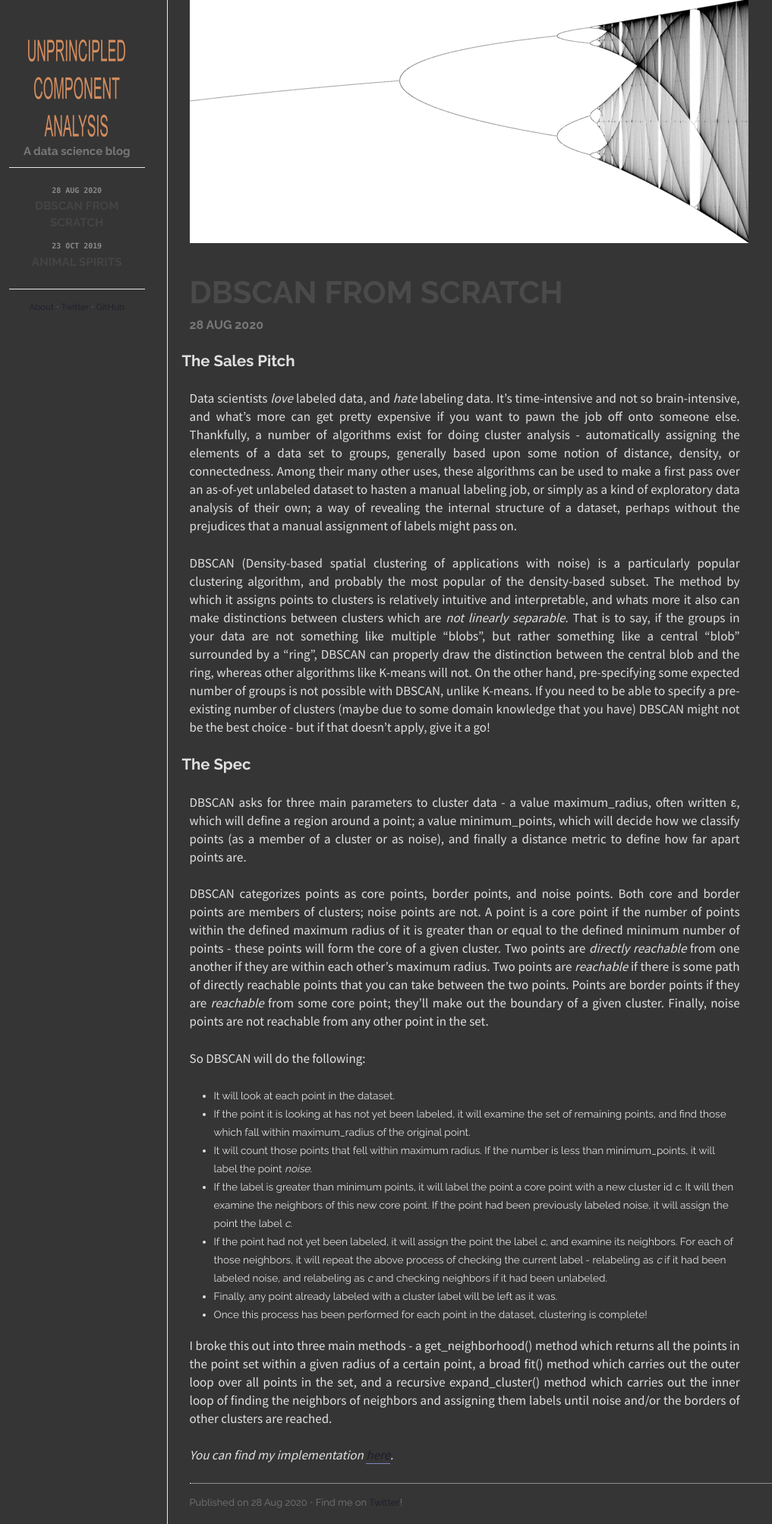
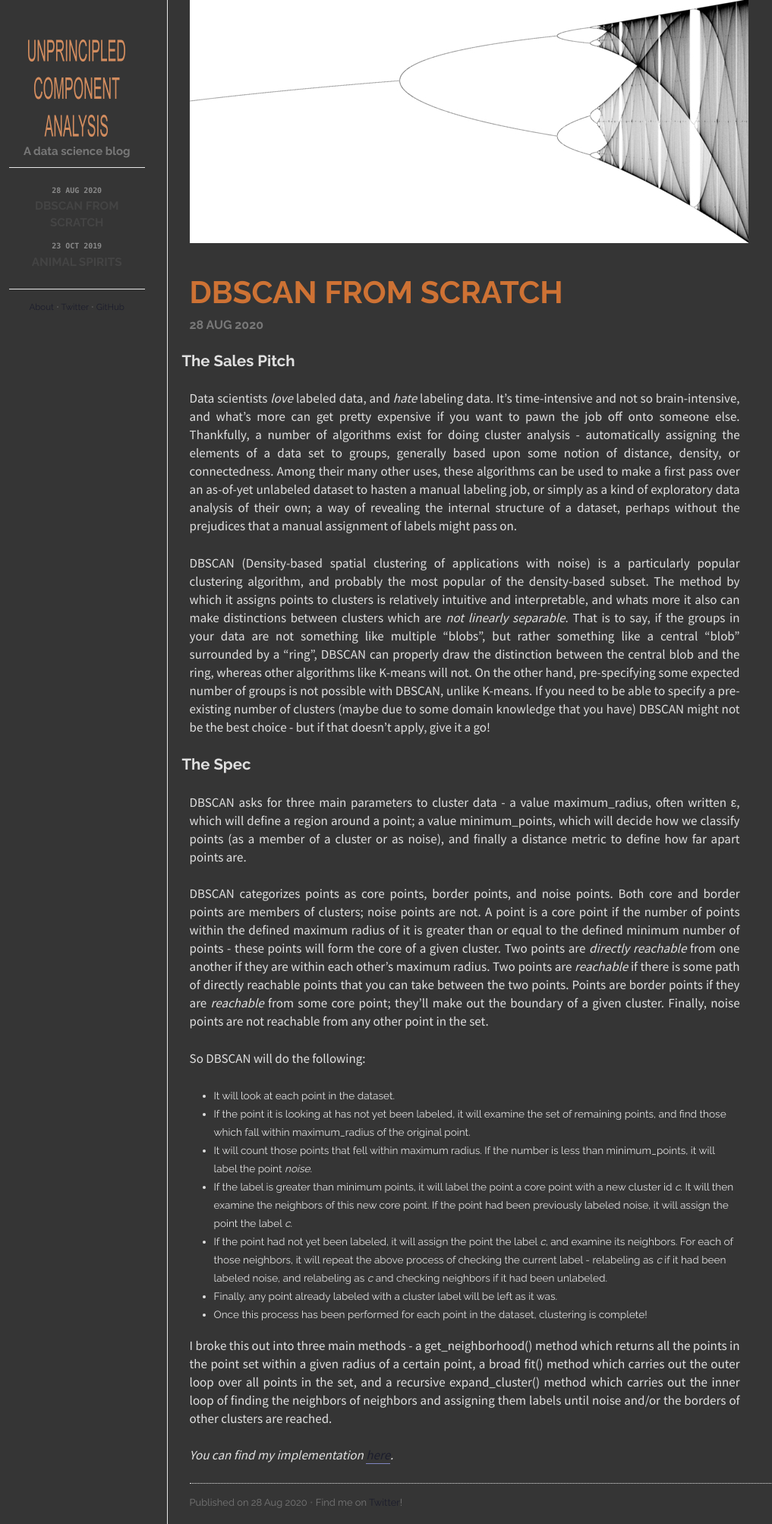
Before and after one commit to crsanderford/crsanderford.github.io, a Jekyll site: the page built from index.html, in a window 1280 px wide. Shown: the whole page at 76% size, without its empty margins (138-1155 px from the left). Built offline with Jekyll 4.4.1, drawn with Linux system fonts in a browser that asks for light colours.

Commit message:
orange titles?

```diff
--- a/css/main.css
+++ b/css/main.css
@@ -138,7 +138,7 @@ a:hover {
 }
 
 #title {
-  color: #4a4a4a;
+  color: #ce7234;
   margin-bottom: 0.35em;
   font-size: 3em;
   line-height: 40px;
```
